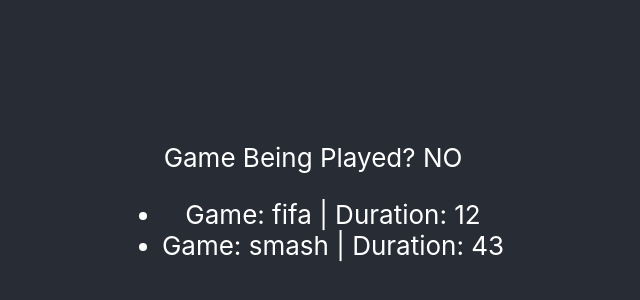
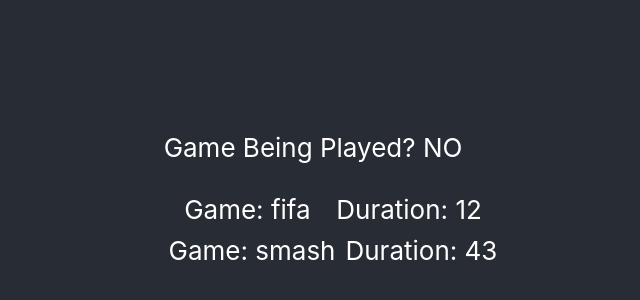
Before and after one commit to felix-hellman/areyounotentertained, a React (Create React App) app in the folder hackathon/: page / in a window 1280 px wide. Shown: the part 186-486 px from the top of the page, without its empty margins (327-967 px from the left). Built offline with nearby package versions, Linux system fonts and the light colour scheme.

Commit message:
Added instructions for building GUI mock data

```diff
--- a/hackathon/src/App.css
+++ b/hackathon/src/App.css
@@ -17,3 +17,16 @@
 .App-link {
   color: #61dafb;
 }
+
+ul {
+  list-style-type: lower-roman;
+}
+
+li {
+  display: flex;
+  justify-content: space-evenly;
+}
+
+li p {
+  margin: 5px;
+}
--- a/hackathon/src/App.js
+++ b/hackathon/src/App.js
@@ -13,7 +13,7 @@
   }
 ];
 let historyItems = history.map((game) =>
-    <li>Game: {game.game} | Duration: {game.duration}</li>
+    <li><p>Game: {game.game}</p>  <p>Duration: {game.duration}</p></li>
 );
 
 function App() {
```
Also changed, not shown: 1 other file (tests, documents, lock files or other folders).
